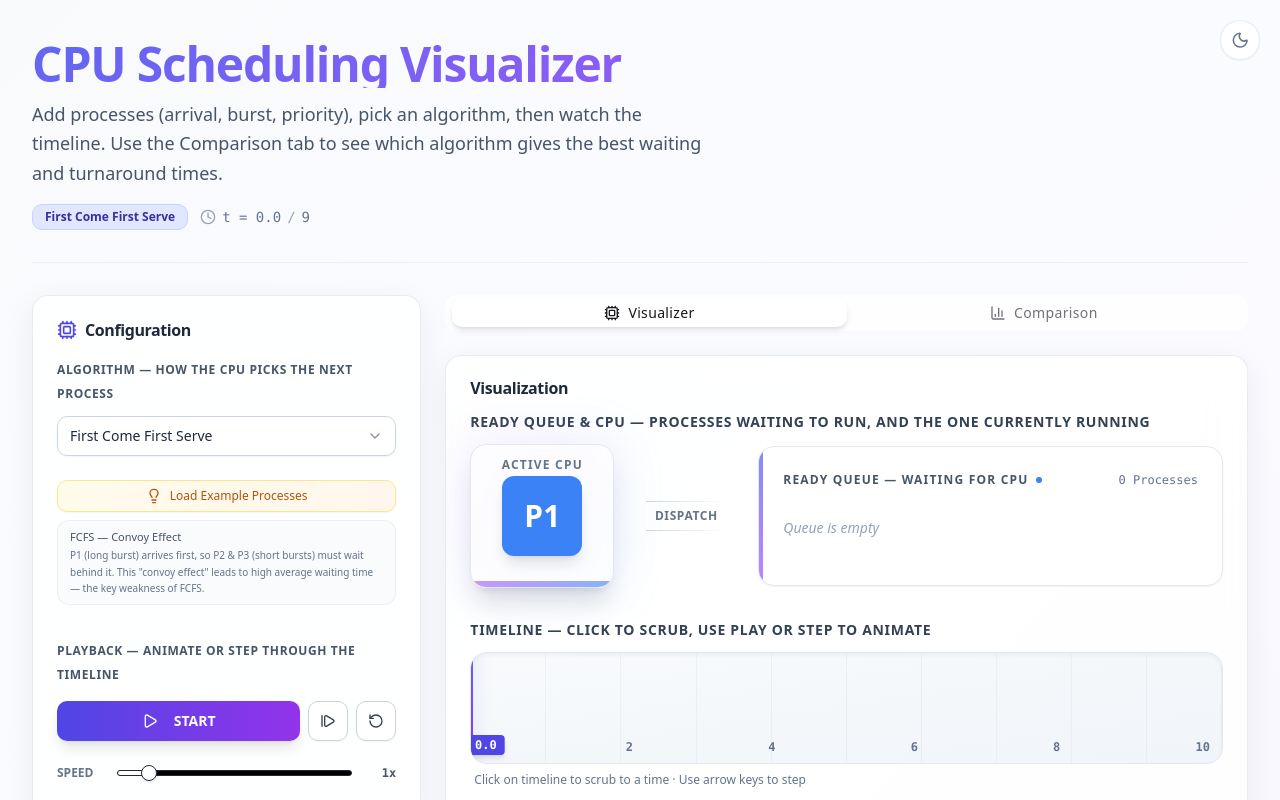
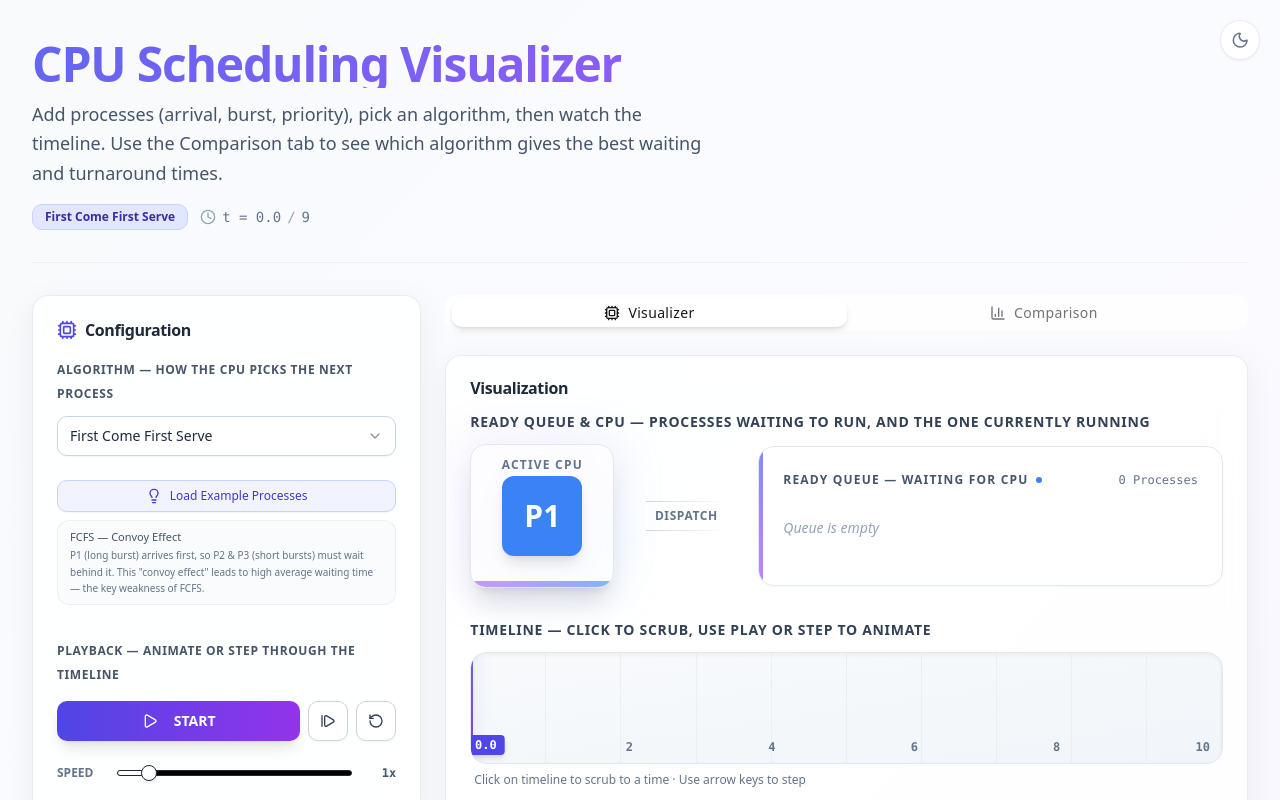
Before and after one commit to akashg7/CPU-Scheduling, a Next.js app: page / in a window 1280 px wide. Shown: the top 800 px of the page. Built offline with nearby package versions, Linux system fonts and the light colour scheme.

Commit message:
done changes in ui

```diff
--- a/components/visualizer/Controls.tsx
+++ b/components/visualizer/Controls.tsx
@@ -47,7 +47,7 @@ export const Controls = () => {
                     variant="outline"
                     size="sm"
                     onClick={() => loadExample(algorithm)}
-                    className="w-full gap-2 bg-gradient-to-r from-amber-50 to-orange-50 dark:from-amber-950/30 dark:to-orange-950/30 border-amber-200 dark:border-amber-800/60 text-amber-700 dark:text-amber-300 hover:from-amber-100 hover:to-orange-100 dark:hover:from-amber-950/50 dark:hover:to-orange-950/50 hover:border-amber-300 dark:hover:border-amber-700 transition-all shadow-sm"
+                    className="w-full gap-2 bg-indigo-50/80 dark:bg-indigo-950/30 border-indigo-200 dark:border-indigo-800/60 text-indigo-700 dark:text-indigo-300 hover:bg-indigo-100/80 dark:hover:bg-indigo-950/50 hover:border-indigo-300 dark:hover:border-indigo-700 transition-all shadow-sm"
                 >
                     <Lightbulb className="w-4 h-4" />
                     Load Example Processes
```
